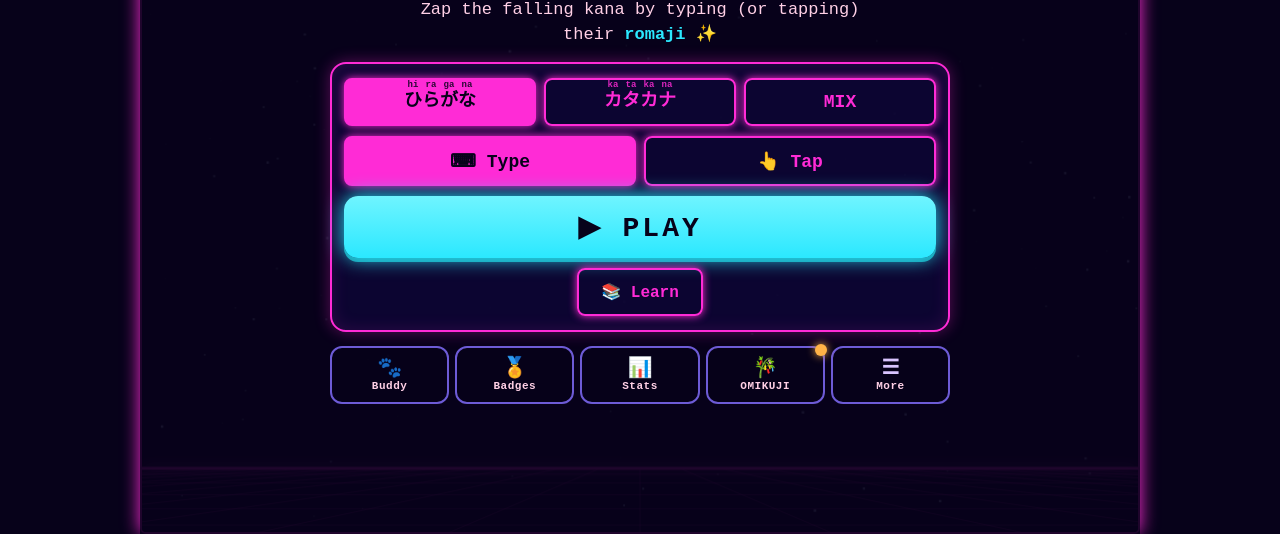
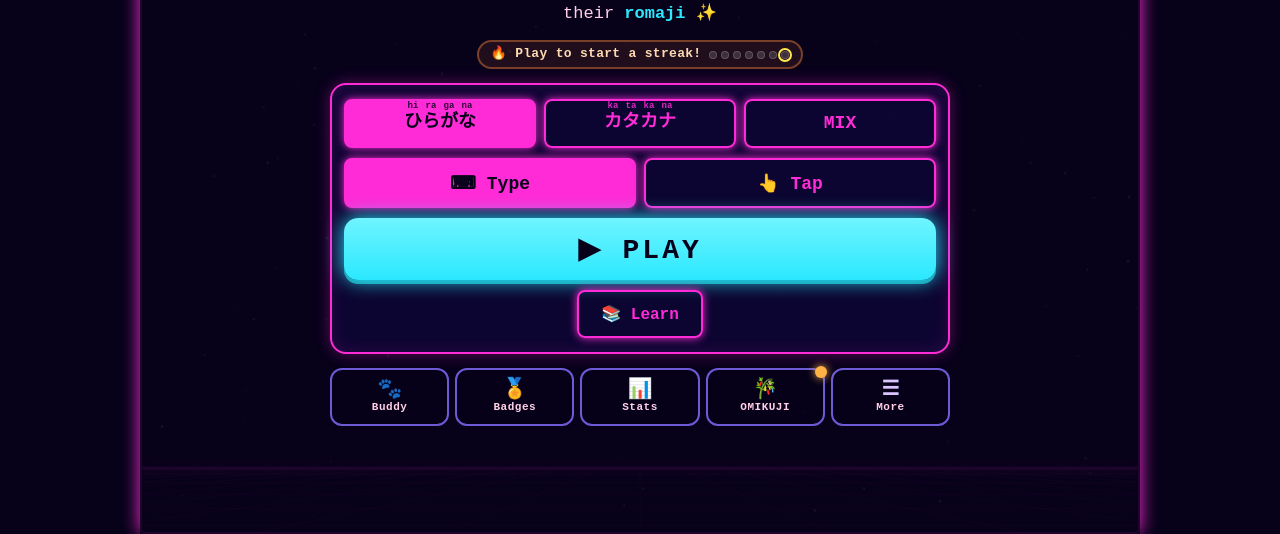
Before and after one commit to Kodawari10/kana-arcade-play, a plain HTML site: page index.html in a window 1280 px wide. Shown: the part 266-800 px from the top of the page. Drawn offline with Linux system fonts and the light colour scheme.

Commit message:
improve: add a daily play streak on the title screen — Aeon game-improver 2026-11-22
New js/streak.js (pure date logic + self-wiring UI, window.KA_STREAK):
counts the days you played a game, shows a 7-day dot strip, best run and
gentle milestone cheers. Distinct from the quest streak (needs the quest
done) and the Mochi plate. One guarded ka:play dispatch in startGame; no
core-loop/scoring change. sw.js bumped v53->v54 + js/streak.js precached.

Co-Authored-By: Claude Opus 4.8 <noreply@anthropic.com>

```diff
--- a/game.js
+++ b/game.js
@@ -1437,6 +1437,8 @@
     show("controls", true); show("pauseBtn", true);
     applyInputMode();
     if (settings.input === "type" && !isTouch) setTimeout(function () { input.focus(); }, 50);
+    // 🔥 a game played today feeds the play streak (js/streak.js); harmless if that module is absent
+    try { window.dispatchEvent(new CustomEvent("ka:play", { detail: { review: !!(reviewItems && reviewItems.length), script: settings.script, gentle: settings.gentle } })); } catch (e) {}
   }
   // 🔁 review rounds (js/review.js): no save keys, they read your kana stats
   var REV = window.KA_REVIEW, REVIEW_XP = 15, lastReview = false;
--- a/index.html
+++ b/index.html
@@ -46,6 +46,12 @@
         <p id="wbSay" class="tips hearLine hidden" role="status" aria-live="polite"></p>
       </div>
       <button id="wbClose" type="button" class="wbClose" aria-label="Close the welcome message" title="Close">✕</button>
+    </div>
+    <div id="streakChip" class="streakChip hidden" role="status" aria-live="polite">
+      <span id="streakHead" class="streakHead"></span>
+      <span id="streakWeek" class="streakWeek" aria-hidden="true"></span>
+      <span id="streakBest" class="streakBest hidden"></span>
+      <span id="streakSub" class="streakSub hidden"></span>
     </div>
     <section id="playCard" class="homeCard playCard" aria-label="Start a game">
       <div class="row" id="scriptRow" role="group" aria-label="Which kana">
@@ -464,6 +470,7 @@
 <script src="game.js"></script>
 <script src="js/skies.js"></script>
 <script src="js/stats.js"></script>
+<script src="js/streak.js"></script>
 <script src="js/savecode.js"></script>
 <script src="js/keys.js"></script>
 <script src="js/install.js"></script>
--- /dev/null
+++ b/js/streak.js
@@ -0,0 +1,154 @@
+/* 🔥 Play streak: counts the days you actually played a game, so just showing up is its own reward.
+   Different from the 📜 daily-quest streak (which needs the quest DONE) and the 🍡 Mochi 7-day plate —
+   this one rewards turning up at all, the kindest kind of streak for a young learner.
+   Pure date logic (no DOM), testable in node; the home-screen 🔥 chip wires itself up in the browser.
+   Saved on this device as kanaArcade.streak = { days: ["2026-11-22", ...], best: 7 }. Never sent anywhere.
+   Exposes window.KA_STREAK (and module.exports for tests). */
+(function (root) {
+  "use strict";
+  var MILESTONES = [3, 7, 14, 30, 50, 100, 200, 365];
+  var CAP = 130; // keep storage small; "best" is stored on its own so capping the day list never loses it
+  function pad(n) { return (n < 10 ? "0" : "") + n; }
+  function todayKey(d) { d = d || new Date(); return d.getFullYear() + "-" + pad(d.getMonth() + 1) + "-" + pad(d.getDate()); }
+  function parse(key) {
+    var m = /^(\d{4})-(\d{2})-(\d{2})$/.exec(key || ""); if (!m) return null;
+    var d = new Date(+m[1], +m[2] - 1, +m[3]);
+    return d.getFullYear() === +m[1] && d.getMonth() === +m[2] - 1 && d.getDate() === +m[3] ? d : null;
+  }
+  // shift a date key by n whole days (calendar-date math, so it is DST-safe); null on a bad key
+  function addDays(key, n) { var d = parse(key); if (!d) return null; d.setDate(d.getDate() + n); return todayKey(d); }
+  function num(n) { n = Number(n); return isFinite(n) && n > 0 ? Math.floor(n) : 0; }
+
+  // longest run of consecutive days in a sorted-ascending, unique list of valid keys
+  function longestRun(days) {
+    var best = 0, run = 0, prev = null;
+    for (var i = 0; i < days.length; i++) {
+      run = (prev && addDays(prev, 1) === days[i]) ? run + 1 : 1;
+      if (run > best) best = run;
+      prev = days[i];
+    }
+    return best;
+  }
+  // clean a saved blob (or junk / a legacy bare array) into { days: [sorted unique valid, <= today, capped], best: n }
+  function sanitize(raw, now) {
+    var today = todayKey(now || new Date());
+    var arr = Array.isArray(raw) ? raw : (raw && typeof raw === "object" && Array.isArray(raw.days) ? raw.days : []);
+    var seen = {}, days = [];
+    arr.forEach(function (k) { if (typeof k === "string" && parse(k) && k <= today && !seen[k]) { seen[k] = 1; days.push(k); } });
+    days.sort(); // ISO date keys sort lexicographically = chronologically
+    if (days.length > CAP) days = days.slice(days.length - CAP);
+    var best = Math.max(num(raw && raw.best), longestRun(days));
+    return { days: days, best: best };
+  }
+  // current streak = consecutive days ending today (or yesterday, so it stays "live" until a day is truly missed)
+  function current(state, now) {
+    var days = (state && state.days) || []; if (!days.length) return 0;
+    var today = todayKey(now || new Date()), last = days[days.length - 1];
+    if (last !== today && last !== addDays(today, -1)) return 0;
+    var run = 1;
+    for (var i = days.length - 2; i >= 0; i--) { if (addDays(days[i], 1) === days[i + 1]) run++; else break; }
+    return run;
+  }
+  function playedToday(state, now) { var days = (state && state.days) || []; return days[days.length - 1] === todayKey(now || new Date()); }
+  function atRisk(state, now) { return !playedToday(state, now) && current(state, now) > 0; }
+
+  // record today as played. raw may be a saved blob or junk. Returns a summary plus the cleaned state to save.
+  function record(raw, now) {
+    var state = sanitize(raw, now), today = todayKey(now || new Date());
+    var newDay = state.days[state.days.length - 1] !== today;
+    if (newDay) { state.days.push(today); if (state.days.length > CAP) state.days = state.days.slice(state.days.length - CAP); }
+    var streak = current(state, now), best0 = state.best;
+    state.best = Math.max(state.best, streak);
+    var milestone = newDay && MILESTONES.indexOf(streak) >= 0 ? streak : 0;
+    return { state: state, newDay: newDay, bestUp: state.best > best0, streak: streak, best: state.best, milestone: milestone };
+  }
+  // last 7 days, oldest first and today last: [{ key, played, today }]
+  function week(state, now) {
+    var today = todayKey(now || new Date()), has = {}; ((state && state.days) || []).forEach(function (k) { has[k] = 1; });
+    var out = [];
+    for (var i = 6; i >= 0; i--) { var k = addDays(today, -i); out.push({ key: k, played: !!has[k], today: i === 0 }); }
+    return out;
+  }
+  // everything the home-screen chip needs
+  function label(raw, now) {
+    var state = sanitize(raw, now), n = current(state, now), pt = playedToday(state, now), risk = atRisk(state, now);
+    var head, aria, days = (n === 1 ? "day" : "days");
+    if (pt) { head = "🔥 " + n + "-day streak"; aria = "Play streak: " + n + " " + days + ", including today. Nice!"; }
+    else if (risk) { head = "🔥 " + n + "-day streak"; aria = "Play streak: " + n + " " + days + ". Play today to keep it going."; }
+    else if (state.days.length) { head = "🔥 Start a new streak!"; aria = "No streak going right now. Play a game to start a new one."; }
+    else { head = "🔥 Play to start a streak!"; aria = "Play a game to start your play streak."; }
+    return { streak: n, best: state.best, playedToday: pt, atRisk: risk, started: state.days.length > 0,
+      head: head, sub: risk ? "play today to keep it!" : "", bestText: state.best > 1 ? "best " + state.best : "",
+      aria: aria, week: week(state, now) };
+  }
+  var API = { MILESTONES: MILESTONES, CAP: CAP, todayKey: todayKey, parse: parse, addDays: addDays, sanitize: sanitize,
+    longestRun: longestRun, current: current, playedToday: playedToday, atRisk: atRisk, record: record, week: week, label: label };
+  if (typeof module !== "undefined" && module.exports) { module.exports = API; return; }
+  root.KA_STREAK = API;
+
+  // ---------- browser: the 🔥 home-screen chip ----------
+  var $ = function (id) { return document.getElementById(id); };
+  function read() { try { var v = localStorage.getItem("kanaArcade.streak"); return v === null ? null : JSON.parse(v); } catch (e) { return null; } }
+  function save(state) { try { localStorage.setItem("kanaArcade.streak", JSON.stringify(state)); } catch (e) {} }
+  function ka() { return root.__kanaArcade || {}; }
+  function calm() { var k = ka(); return !!(k.isCalm && k.isCalm()); }
+  var pending = null; // a streak change made this session, celebrated when the player is back on the title
+
+  function render() {
+    var chip = $("streakChip"); if (!chip) return;
+    var L = label(read());
+    $("streakHead").textContent = L.head;
+    $("streakBest").textContent = L.bestText;
+    $("streakBest").classList.toggle("hidden", !L.bestText);
+    $("streakSub").textContent = L.sub;
+    $("streakSub").classList.toggle("hidden", !L.sub);
+    var wk = $("streakWeek"); wk.innerHTML = "";
+    L.week.forEach(function (d) {
+      var s = document.createElement("span");
+      s.className = "sd" + (d.played ? " on" : "") + (d.today ? " today" : "");
+      wk.appendChild(s);
+    });
+    chip.classList.toggle("live", L.playedToday || L.atRisk);
+    chip.classList.remove("hidden");
+    chip.setAttribute("aria-label", L.aria);
+  }
+
+  function celebrate() {
+    if (!pending) return;
+    var r = pending; pending = null;
+    var chip = $("streakChip");
+    if (chip && !calm()) { chip.classList.remove("pop"); void chip.offsetWidth; chip.classList.add("pop"); }
+    var k = ka();
+    if (r.milestone) {
+      if (k.toast) k.toast("🔥 " + r.milestone + "-day streak! すごい!");
+      if (k.cheer) k.cheer();
+    } else if (r.newDay && r.streak >= 2 && k.toast) {
+      k.toast("🔥 " + r.streak + "-day streak!");
+    }
+  }
+
+  function onPlay() {
+    var r = record(read()); save(r.state);
+    if (r.newDay) pending = r; // show it when we land back on the title
+    render();
+    try { root.dispatchEvent(new CustomEvent("ka:streak", { detail: { streak: r.streak, best: r.best, newDay: r.newDay, milestone: r.milestone } })); } catch (e) {}
+  }
+
+  function boot() {
+    if (!$("streakChip")) return;
+    save(sanitize(read())); // normalise any junk once
+    render();
+    root.addEventListener("ka:play", onPlay);
+    // re-render (and celebrate) whenever the title screen comes back into view
+    var start = $("startScreen");
+    if (start && typeof MutationObserver !== "undefined") {
+      var wasHidden = start.classList.contains("hidden");
+      new MutationObserver(function () {
+        var hidden = start.classList.contains("hidden");
+        if (wasHidden && !hidden) { render(); celebrate(); }
+        wasHidden = hidden;
+      }).observe(start, { attributes: true, attributeFilter: ["class"] });
+    }
+  }
+  if (document.readyState === "loading") document.addEventListener("DOMContentLoaded", boot); else boot();
+})(this);
--- a/style.css
+++ b/style.css
@@ -483,6 +483,26 @@ button.dance.on { background: linear-gradient(90deg, rgba(255,43,214,.35), rgba(
 #startScreen h1 { margin-top: 4px; }
 .tagline { font-size: clamp(14px, 3.9vw, 17px); color: #ffd0e6; max-width: 460px; margin-top: -2px; }
 .tagline b { color: #2be8ff; }
+/* 🔥 play-streak chip (js/streak.js) — a small pill on the title under the welcome card */
+.streakChip { display: inline-flex; align-items: center; gap: 8px; flex-wrap: wrap; justify-content: center;
+  margin: 0 auto; padding: 4px 12px; border: 2px solid #ff8a3a66; border-radius: 999px;
+  background: rgba(255, 138, 58, 0.10); color: #ffd9b0; font-size: 13px; line-height: 1.3; }
+.streakChip.live { border-color: #ffb347; background: rgba(255, 179, 71, 0.16); color: #ffe6c2; box-shadow: 0 0 12px #ffb34733; }
+.streakChip.hidden { display: none; }
+.streakHead { font-weight: bold; letter-spacing: .3px; }
+.streakWeek { display: inline-flex; gap: 4px; }
+.streakWeek .sd { width: 8px; height: 8px; border-radius: 50%; background: #ffffff22; box-shadow: inset 0 0 0 1px #ffffff2e; }
+.streakWeek .sd.on { background: #ffb347; box-shadow: 0 0 6px #ffb34788; }
+.streakWeek .sd.today { outline: 2px solid #ffe94d; outline-offset: 1px; }
+.streakWeek .sd.today.on { background: #ffe94d; box-shadow: 0 0 8px #ffe94daa; }
+.streakBest { font-size: 11px; letter-spacing: .5px; text-transform: uppercase; color: #ffd36b; opacity: .9; }
+.streakBest.hidden { display: none; }
+.streakSub { flex-basis: 100%; text-align: center; font-size: 12px; color: #ffe94d; }
+.streakSub.hidden { display: none; }
+.streakChip.pop { animation: streakPop .5s cubic-bezier(.2, 1.6, .4, 1); }
+@keyframes streakPop { 0% { transform: scale(.9); } 55% { transform: scale(1.12); } 100% { transform: scale(1); } }
+body.calm .streakChip.pop { animation: none; }
+@media (prefers-reduced-motion: reduce) { .streakChip.pop { animation: none; } }
 .homeCard { width: min(460px, 100%); border: 2px solid #3a2a7a; border-radius: 16px; padding: 12px 12px 14px; background: #0d0636d9;
   display: flex; flex-direction: column; align-items: center; gap: 8px; }
 #questCard { width: min(460px, 100%); border-radius: 16px; }
--- a/sw.js
+++ b/sw.js
@@ -1,7 +1,7 @@
 // Offline cache for Kana Arcade. Bump VERSION when files change.
-var VERSION = "kana-arcade-v53";
+var VERSION = "kana-arcade-v54";
 var FILES = ["./", "./index.html", "./style.css", "./kana.js", "./js/romaji.js", "./js/voice.js", "./js/quest.js", "./js/omikuji.js", "./js/welcome.js", "./js/keys.js", "./js/install.js", "./js/swipe.js", "./js/costumes.js", "./js/words.js", "./js/vocab-data.js", "./js/data-loader.js", "./js/vocab.js", "./js/srs.js", "./js/kanji-data.js", "./js/grammar-data.js", "./js/reading-data.js", "./js/path-data.js", "./js/n3-pack.js", "./js/path.js", "./js/learn.js", "./js/review.js", "./js/chatter.js", "./js/sticker.js", "./js/music.js", "./js/near.js", "./js/lookalike.js", "./js/mnemonic.js", "./js/drill.js", "./js/pace.js", "./js/decode.js", "./js/slowspot.js", "./js/mixlog.js", "./js/skies.js", "./js/nick.js", "./js/since.js", "./js/doze.js", "./js/find.js", "./js/recap.js", "./js/twin.js", "./js/mochi.js", "./js/stats.js", "./js/savecode.js", "./companion.js", "./game.js", "./manifest.webmanifest",
-  "./js/badges.js", "./js/badge-book.js",
+  "./js/badges.js", "./js/badge-book.js", "./js/streak.js",
   "./icons/icon-180.png", "./icons/icon-192.png", "./icons/icon-512.png", "./icons/icon-maskable-512.png"];
 self.addEventListener("install", function (e) {
   e.waitUntil(caches.open(VERSION).then(function (c) { return c.addAll(FILES); }).then(function () { return self.skipWaiting(); }));
```
Also changed, not shown: 1 other file.
